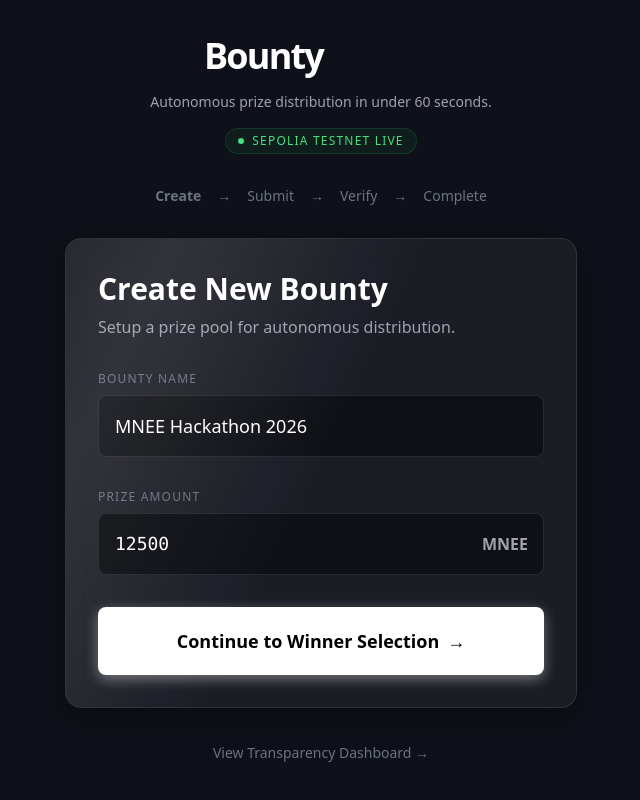
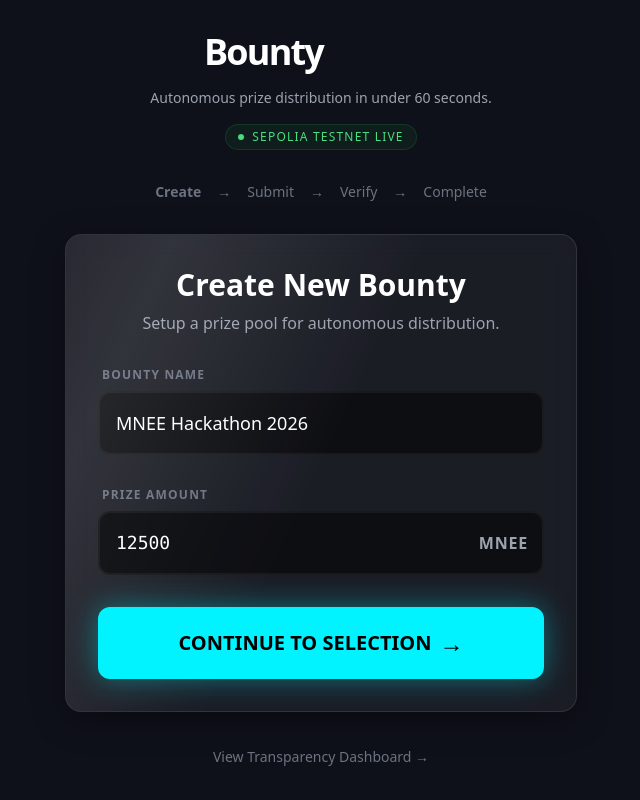
Before and after one commit to hello-caleb/bountyswarm, a Next.js app: page /create in a window 1280 px wide. Shown: the whole page, without its empty margins (319-959 px from the left). Built offline with nearby package versions, Linux system fonts and the light colour scheme.

Commit message:
fix(ui): enforce neon button visibility and center alignment

```diff
--- a/src/app/create/page.tsx
+++ b/src/app/create/page.tsx
@@ -50,48 +50,52 @@ export default function CreatePage() {
                 </div>
 
                 {/* Card */}
-                <div className="living-glass-panel p-8 w-full shadow-[0_0_30px_rgba(0,0,0,0.5)] border border-white/10">
-                    <h2 className="text-3xl font-bold mb-2">Create New Bounty</h2>
-                    <p className="text-gray-400 mb-8">Setup a prize pool for autonomous distribution.</p>
+                <div className="living-glass-panel p-8 w-full shadow-[0_0_50px_rgba(0,0,0,0.5)] border border-white/10 relative z-10 bg-[#131620]/80 backdrop-blur-xl rounded-2xl">
+                    <h2 className="text-3xl font-bold mb-2 text-center">Create New Bounty</h2>
+                    <p className="text-gray-400 mb-8 text-center">Setup a prize pool for autonomous distribution.</p>
 
                     <form onSubmit={handleSubmit} className="space-y-8">
                         <div>
-                            <label className="block text-xs uppercase tracking-widest text-gray-500 mb-2">Bounty Name</label>
+                            <label className="block text-xs uppercase tracking-widest text-gray-500 mb-2 font-bold ml-1">Bounty Name</label>
                             <input
                                 type="text"
-                                className="w-full bg-black/40 border border-white/10 rounded-lg p-4 text-lg text-white focus:border-neon-cyan outline-none transition-colors"
+                                className="w-full bg-black/50 border-2 border-white/5 rounded-xl p-4 text-lg text-white focus:border-neon-cyan focus:shadow-[0_0_20px_rgba(0,243,255,0.2)] outline-none transition-all duration-300 placeholder-gray-700"
                                 value={name}
                                 onChange={(e) => setName(e.target.value)}
+                                placeholder="e.g. Global AI Hackathon"
                             />
                         </div>
 
                         <div>
-                            <label className="block text-xs uppercase tracking-widest text-gray-500 mb-2">Prize Amount</label>
+                            <label className="block text-xs uppercase tracking-widest text-gray-500 mb-2 font-bold ml-1">Prize Amount</label>
                             <div className="relative">
                                 <input
                                     type="number"
-                                    className="w-full bg-black/40 border border-white/10 rounded-lg p-4 text-lg text-white font-mono focus:border-neon-cyan outline-none transition-colors"
+                                    className="w-full bg-black/50 border-2 border-white/5 rounded-xl p-4 text-lg text-white font-mono focus:border-neon-cyan focus:shadow-[0_0_20px_rgba(0,243,255,0.2)] outline-none transition-all duration-300"
                                     value={amount}
                                     onChange={(e) => setAmount(Number(e.target.value))}
                                 />
-                                <span className="absolute right-4 top-1/2 -translate-y-1/2 text-gray-400 font-bold">MNEE</span>
+                                <span className="absolute right-4 top-1/2 -translate-y-1/2 text-gray-400 font-bold tracking-wider">MNEE</span>
                             </div>
                         </div>
 
                         <button
                             type="submit"
                             disabled={isLoading}
-                            className="w-full bg-white hover:bg-neon-cyan text-black font-extrabold text-lg py-5 rounded-lg transition-all duration-300 shadow-[0_4px_14px_0_rgba(255,255,255,0.39)] hover:shadow-[0_6px_20px_rgba(0,243,255,0.23)] hover:-translate-y-1 flex justify-center items-center gap-2 disabled:opacity-70 disabled:hover:translate-y-0"
+                            className="w-full bg-[#00f3ff] hover:bg-[#00c2cc] text-black font-black text-xl py-5 rounded-xl transition-all duration-300 shadow-[0_0_30px_rgba(0,243,255,0.4)] hover:shadow-[0_0_50px_rgba(0,243,255,0.6)] hover:-translate-y-1 flex justify-center items-center gap-2 disabled:opacity-50 disabled:grayscale transform active:scale-[0.98]"
                         >
                             {isLoading ? (
-                                <svg className="animate-spin h-5 w-5 text-black" xmlns="http://www.w3.org/2000/svg" fill="none" viewBox="0 0 24 24">
-                                    <circle className="opacity-25" cx="12" cy="12" r="10" stroke="currentColor" strokeWidth="4"></circle>
-                                    <path className="opacity-75" fill="currentColor" d="M4 12a8 8 0 018-8V0C5.373 0 0 5.373 0 12h4zm2 5.291A7.962 7.962 0 014 12H0c0 3.042 1.135 5.824 3 7.938l3-2.647z"></path>
-                                </svg>
+                                <div className="flex items-center gap-2">
+                                    <svg className="animate-spin h-6 w-6 text-black" xmlns="http://www.w3.org/2000/svg" fill="none" viewBox="0 0 24 24">
+                                        <circle className="opacity-25" cx="12" cy="12" r="10" stroke="currentColor" strokeWidth="4"></circle>
+                                        <path className="opacity-75" fill="currentColor" d="M4 12a8 8 0 018-8V0C5.373 0 0 5.373 0 12h4zm2 5.291A7.962 7.962 0 014 12H0c0 3.042 1.135 5.824 3 7.938l3-2.647z"></path>
+                                    </svg>
+                                    <span>Creating...</span>
+                                </div>
                             ) : (
                                 <>
-                                    Continue to Winner Selection
-                                    <span>→</span>
+                                    CONTINUE TO SELECTION
+                                    <span className="text-2xl">→</span>
                                 </>
                             )}
                         </button>
```
